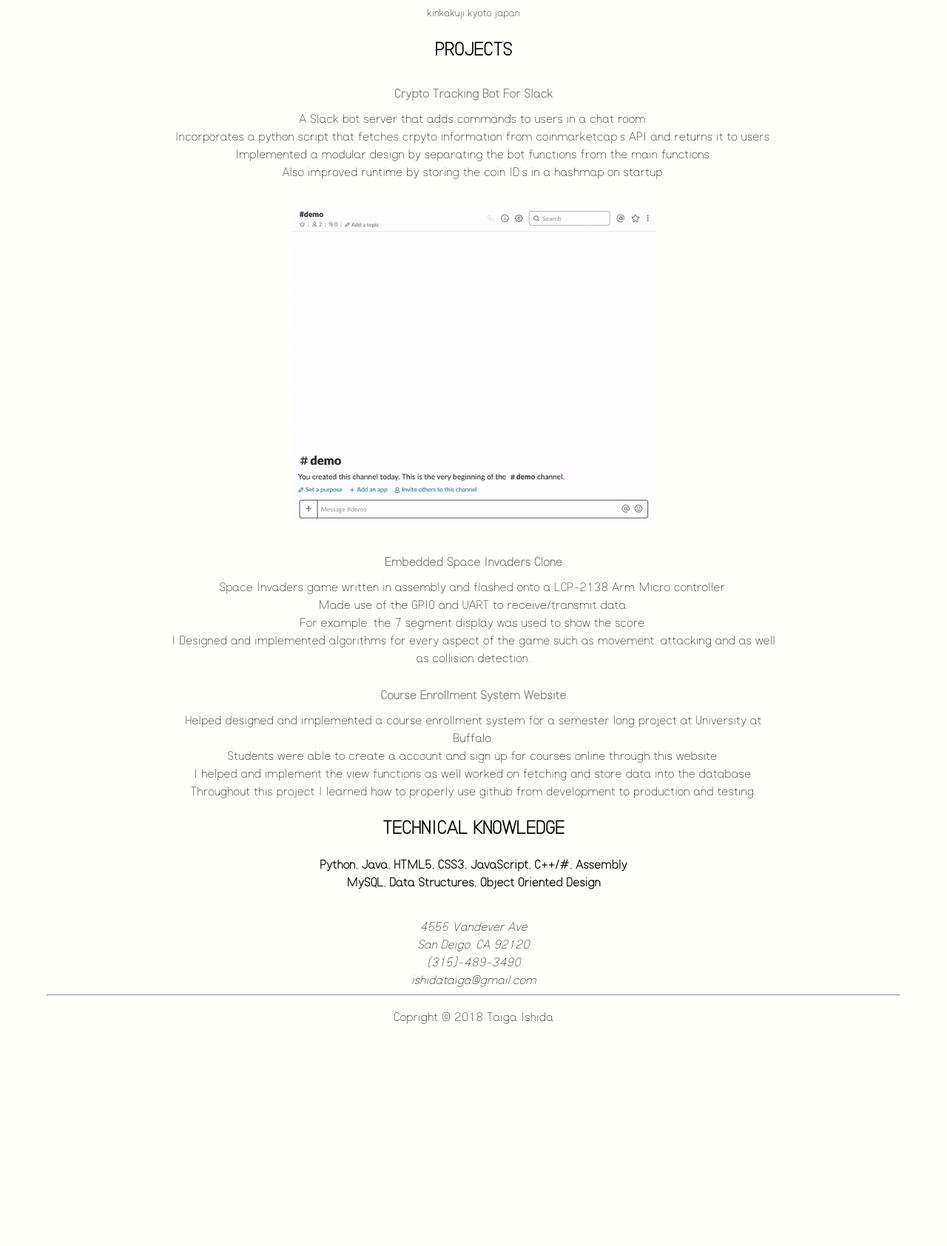
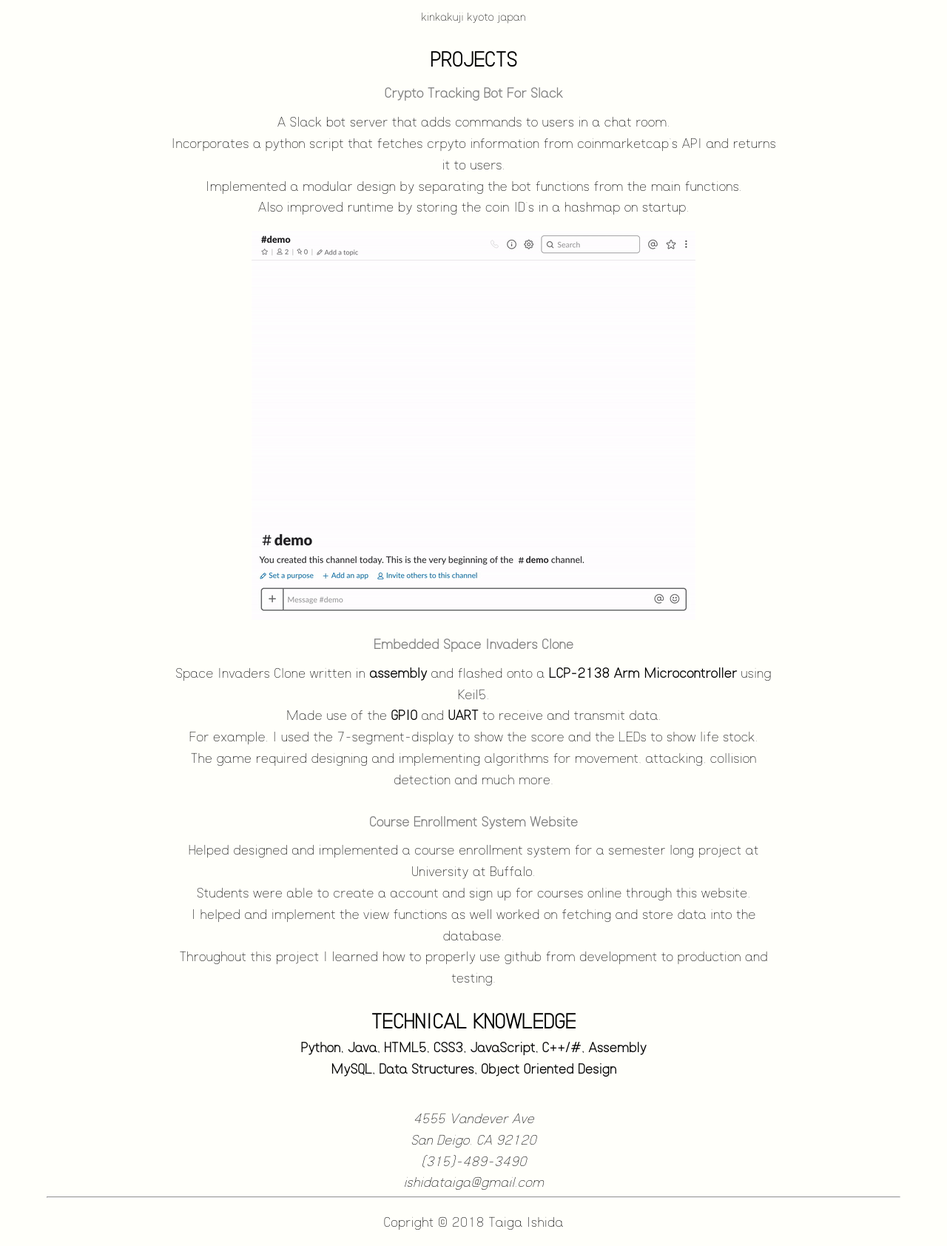
Before and after one commit to TonyTheTaiga/taigaishida, a Flask app: page / in a window 1280 px wide. Shown: the part 696-2380 px from the top of the page at 74% size. Before the commit the page ends 2080 px from the top, so only its background shows below. Run offline with Flask 2, Linux system fonts and the light colour scheme.

Commit message:
styling updates

```diff
--- a/app/static/styles/main.css
+++ b/app/static/styles/main.css
@@ -1,8 +1,9 @@
+/* v{.1} */
 @font-face {
     font-family: koushiki;
     src: url('/static/fonts/koushikiT.ttf');
 }
-
+/* main body */
 body {
     background-color: #FFFFFA;
     padding: 0;
@@ -10,7 +11,16 @@ body {
     padding-left: env(safe-area-inset-left);
     padding-right: env(safe-area-inset-right);
     font-family: koushiki;
-    line-height: 1.5;
+    font-size: 18px;
+    line-height: 1.6;
+}
+
+/* all the big images */
+img {
+    max-width: 75%;
+    height: auto;
+    text-align: center;
+    padding-top: 20px;
 }
 
 a {
@@ -18,7 +28,7 @@ a {
 }
 
 a:link {
-    color:grey;
+    color: grey;
 }
 
 a:visited {
@@ -31,6 +41,8 @@ a:hover {
 
 #line {
     max-width: 90%;
+    margin-top: 5px;
+    margin-bottom: 5px;
 }
 
 #navigation {
@@ -68,6 +80,10 @@ a:hover {
     padding: 0 5px 0 5px;
 }
 
+#caption {
+    text-align: right;
+}
+
 section {
     text-align: center;
     padding-top: 10px;
@@ -85,15 +101,6 @@ article {
     text-align: center;
 }
 
-img {
-    max-width: 60%;
-    height: auto;
-    text-align: center;
-    padding-top: 20px;
-    padding-bottom: 20px;
-
-}
-
 article div {
     text-align: center;
 }
@@ -102,6 +109,16 @@ article p {
     margin-top: 0;
 }
 
+article h2 {
+    margin-bottom: 0;
+}
+
+article img {
+    max-width: 80%;
+    padding: 0;
+}
+
 footer {
     text-align: center;
 }
+/* v{.1} */
--- a/app/templates/gallery.html
+++ b/app/templates/gallery.html
@@ -9,6 +9,7 @@
         <!-- <img src="{{ url_for('static', filename='imgs/gurico.jpg') }}" alt="Guriko"> -->
         <img src="{{ url_for('static', filename='imgs/purple2.jpg') }}" alt="purple flowers">
         <img src="{{ url_for('static', filename='imgs/seven.png') }}" alt="7/11">
+        <img src="{{ url_for('static', filename='imgs/umeda.png') }}" alt="umeda">
 
 </section>
 
--- a/app/templates/index.html
+++ b/app/templates/index.html
@@ -8,10 +8,10 @@
         <div>
             <h2>ABOUT ME</h2>
             <p>
-                I'm a <b>Junior Engineer</b> looking for a exciting project that I can be apart of.<br>
+                I am a <b>Junior Engineer</b> looking for a exciting project that I can become a member of.<br>
                 I try to focus on writing <b>clean, reusable code</b> that is <b>efficient</b> and <b>easy</b> to read.<br>
-                I have experience designing and implementing applications in Python, Assembly as well as C++/#.<br>
-                I like to think of clever solution to challenging problems and to contantly learn new things.
+                I have experience designing and implementing applications in <b>Python, Assembly as well as C++/#</b>.<br>
+                I like to think of clever solution to challenging problems and to contantly learn new ways to apply my knowledge.
             </p>
             <p>
                 Besides programming, I have interests in photography, fashion, interior design and skateboarding.<br>
@@ -19,12 +19,15 @@
                 I also like to eat food and travel. My favorite place is Japan and I hope to one day live there.<br> -->
             </p>
         </div>
+        <!-- ABOUT ME -->
     </article>
 
     <img src="{{ url_for('static', filename='imgs/kinkakuji2.png') }}" alt="kinkakuji">
     <br>
-    <small>kinkakuji kyoto japan</small>
+    <small id="caption">kinkakuji kyoto japan</small>
+
     <article>
+        <div>
             <h2>PROJECTS</h2>
             <article>
                 <h1><a href="https://github.com/TonyTheTaiga/slackbot" target="_">Crypto Tracking Bot For Slack</a></h1>
@@ -40,20 +43,17 @@
             <article>
                 <h1><a href="https://github.com/TonyTheTaiga/Invaders" target="_">Embedded Space Invaders Clone</a></h1>
                 <p>
-                Space Invaders game written in assembly and flashed onto a LCP-2138 Arm Micro controller.<br>Made
-                use
-                of the GPIO
-                and UART to receive/transmit data.<br>For example, the 7 segment display was used to show the
-                score.<br>I
-                Designed and
-                implemented algorithms for every aspect of the game such as movement, attacking and as well as
-                collision detection.
+                    Space Invaders Clone written in <b>assembly</b> and flashed onto a <b>LCP-2138 Arm Microcontroller</b> using Keil5.<br>
+                    Made use of the <b>GPIO</b> and <b>UART</b> to receive and transmit data.<br>
+                    For example, I used the 7-segment-display to show the score and the LEDs to show life stock.<br>
+                    The game required designing and implementing algorithms for movement, attacking, collision detection and much more.
                 </p>
             </article>
             <article>
                 <h1><a href="https://github.com/vanpyrzericj/Alphon" target="_">Course Enrollment System Website</a></h1>
                 <p>
-                Helped designed and implemented a course enrollment system for a semester long project at University at
+                    Helped designed and implemented a course enrollment system for a semester long project at
+                    University at
                     Buffalo.<br>Students were
                     able to create a account and sign up for courses online through this website.<br>I helped and
                     implement the view functions as
@@ -64,6 +64,8 @@
                 </p>
             </article>
         </div>
+        <!-- PROJECTS -->
+    </article>
 
     <article>
         <div>
@@ -74,7 +76,9 @@
                 <b>MySQL, Data Structures, Object Oriented Design</b>
             </p>
         </div>
+    <!-- TECHNICAL KNOWLEDGE -->
     </article>
+
     <article>
         <div>
             <h1></h1>
@@ -85,6 +89,7 @@
                 ishidataiga@gmail.com
             </address>
         </div>
+    <!-- CONTACT INFO -->
     </article>
 </section>
 
--- a/main.py
+++ b/main.py
@@ -1,7 +1,7 @@
 from app import app
 
 def main():
-    app.run()
+    app.run(debug=True)
 
 if __name__ == '__main__':
     main()
```
Also changed, not shown: app/static/imgs/umeda.png (added). Lines whose indentation alone changed are shown as unchanged.
